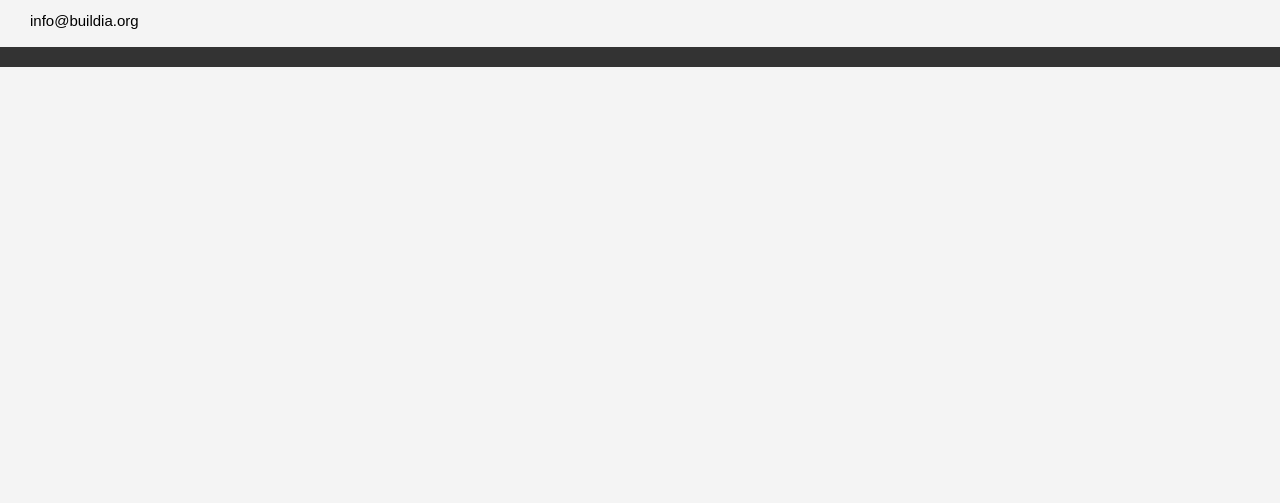
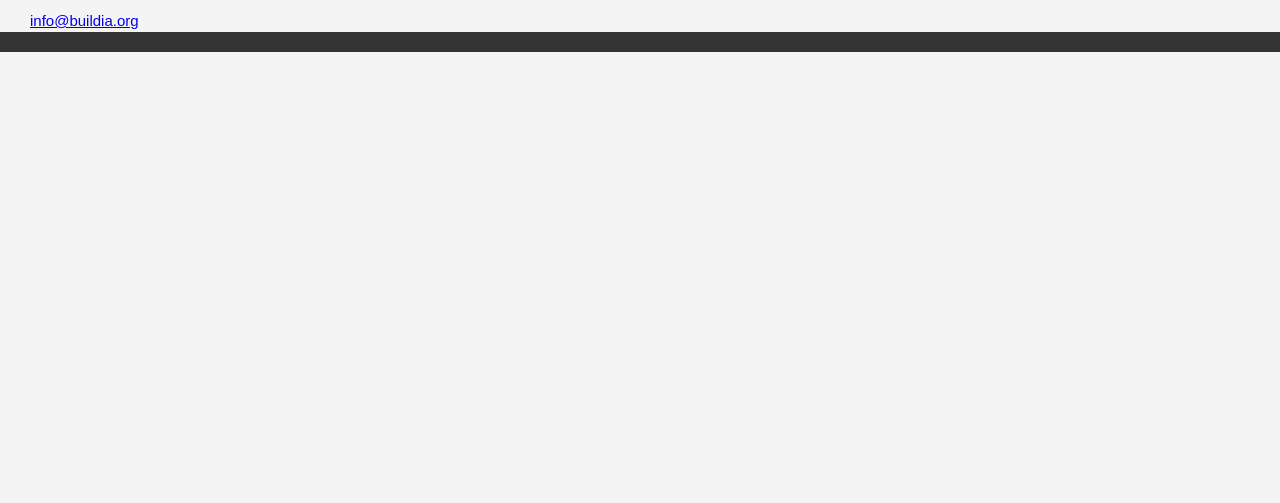
Before and after one commit to buildia/buildia-website, a plain HTML site: page pages/contact.html in a window 1280 px wide. Shown: the part 297-800 px from the top of the page. Drawn offline with Linux system fonts and the light colour scheme.

Commit message:
Included links for email

```diff
--- a/pages/contact.html
+++ b/pages/contact.html
@@ -43,7 +43,7 @@
           <img src="../img/instagram_logo.png" alt="Buildia Instagram" class= "instagram_logo">
         </a>
         <h1>Email Us</h1>
-        <p>info@buildia.org</p>
+        <a href="mailto:info@buildia.org">info@buildia.org</a>
     </main>
 
     <footer>
```
Also changed, not shown: pages/about.html (+1 -1 lines).
